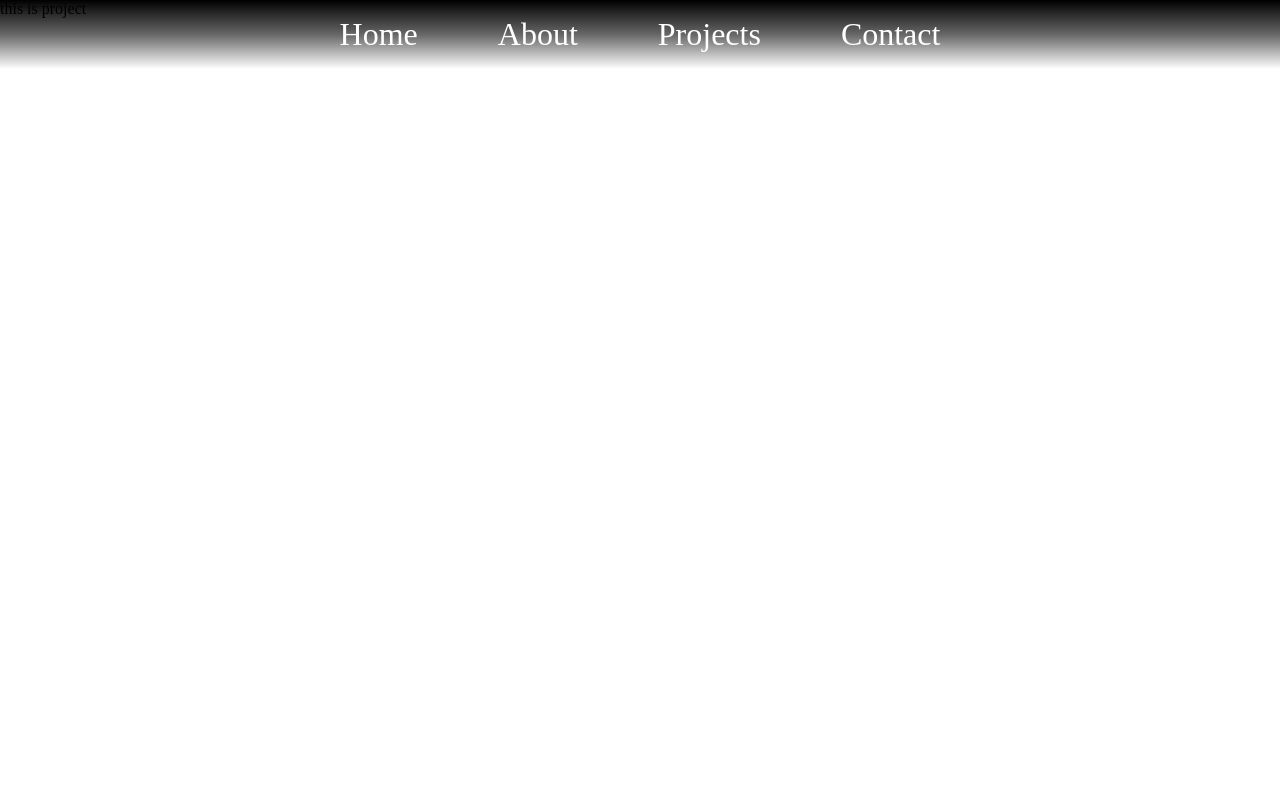
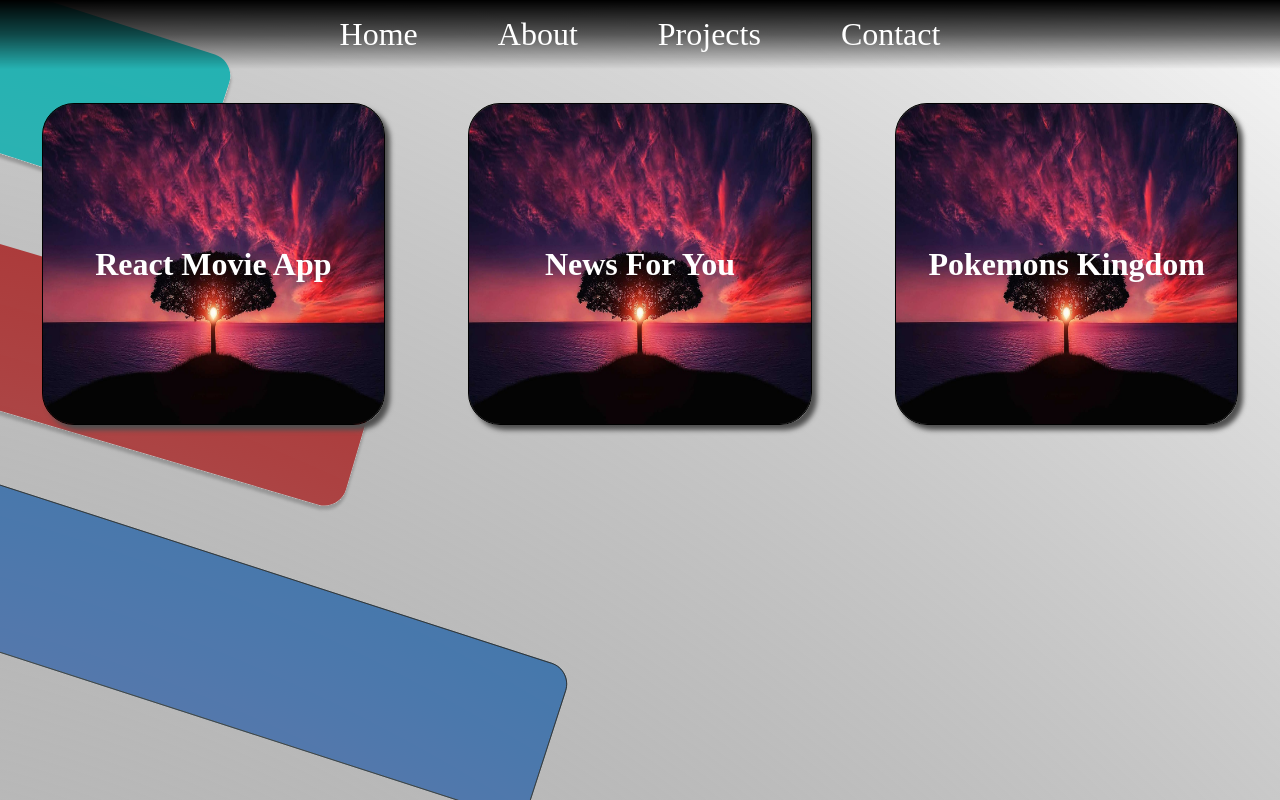
Before and after one commit to Dhruv6397/Dhruv-portfolio, a React (Vite) app: page /projects in a window 1280 px wide. Built offline with nearby package versions, Linux system fonts and the light colour scheme; a web font is replaced by a local one.

Commit message:
configured project section

```diff
--- /dev/null
+++ b/src/assets/ProjectDetail.json
@@ -0,0 +1,34 @@
+{
+    "HighLighted":[
+        {"id":1,
+        "name":"React Movie App",
+        "domain":"Website",
+        "imageUrl":"./../assets/demo.jpg",
+        "description":"This is movie app made in ReactJS.",
+        "gitLink":"https://github.com/Dhruv6397/final-react-movie-app"
+        },
+        {"id":2,
+        "name":"News For You",
+        "domain":"Website",
+        "imageUrl":"./../assets/demo.jpg",
+        "description":"This is movie app made in ReactJS.",
+        "gitLink":"https://github.com/Dhruv6397/News-for-you"
+        },
+        {"id":3,
+        "name":"Pokemons Kingdom",
+        "domain":"Website",
+        "imageUrl":"./../assets/demo.jpg",
+        "description":"This is Pokemons kingdom in ReactJS.",
+        "gitLink":"https://github.com/Dhruv6397/Pokemons"
+        }
+
+    ],
+    "ListOfAll":[
+        {"id":1,"name":"Netflix Clone","domain":"","image-url":"./../assets/demo.jpg","description":""},
+        {"id":2,"name":"To Do List","domain":"","image-url":"./../assets/demo.jpg","description":""},
+        {"id":3,"name":"Weather Status Finder","domain":"","image-url":"./../assets/demo.jpg","description":""},
+        {"id":4,"name":"Quotes Generator app","domain":"","image-url":"./../assets/demo.jpg","description":""},
+        {"id":5,"name":"Dhruv Movie App","domain":"","image-url":"./../assets/demo.jpg","description":""},
+        {"id":6,"name":"First Website","domain":"","image-url":"./../assets/demo.jpg","description":""}
+    ]
+}
--- a/src/components/About.jsx
+++ b/src/components/About.jsx
@@ -1,5 +1,7 @@
+import { useNavigate } from 'react-router-dom'
 import './../styles/About.css'
 export default function About() {
+  const navigate =useNavigate()
   return (
     <>
       <div className='about-main-container'>
@@ -11,7 +13,7 @@ export default function About() {
             <p className='para-content'>
               I&apos;m Dhruv, Student of computer science and engineering with curiosity to learn different-different technologies and working with them. Through out the academic journey I&apos;ve up skilled my self with many technologies such as JAVA, JAVASCRIPT, Python, C and Rust etc.
               I am MERN stack developer.
-              I have done many projects which are mentioned in projects section.
+              I have done many <span className='navigate-to-project' style={{cursor:"pointer"}} onClick={()=>navigate("./Projects")}>projects</span> which are mentioned in projects section.
               I had done diploma in computer science and engineering from Invertis University, Bareilly, Uttar Pradesh, BHARAT and B.Tech from Lovely professional university, Jalandhar, Punjab, BHARAT.
               My major was in Data Science, Where I gained the experience in SQL, Oracle DataBase, MySql, Excel, Tableau etc.
               In the domain of web development, I have worked in many projects with JS, ReactJS, HTML, CSS, NextJS, and mongoDB.
--- a/src/components/Contact.jsx
+++ b/src/components/Contact.jsx
@@ -1,8 +1,10 @@
-
+import './../styles/Contact.css'
 export default function Contact() {
   return (
-    <div>
-      this is contact
-    </div>
+    <>
+      <div className='contact-main-container'>
+
+      </div>
+    </>
   )
 }
--- a/src/components/Home.jsx
+++ b/src/components/Home.jsx
@@ -22,19 +22,19 @@ export default function Home() {
         </div>
         <div className='icons-class'>
           <a className='git-i' href='https://github.com/Dhruv6397' target='_blank'>
-            <GitHubIcon/>
+            <GitHubIcon fontSize='large'/>
             <span className='ic icon-git'>dhruv6397</span>
           </a>
           <a className='link-i' href='https://www.linkedin.com/in/dhruv6397/' target='_blank'>
-            <LinkedInIcon/>
+            <LinkedInIcon fontSize='large'/>
             <span className='ic icon-linked'>dhruv6397</span>
           </a>
           <a className='x-i' href='https://twitter.com/dhruvverma____' target='_blank'>
-            <XIcon/>
+            <XIcon fontSize='large'/>
             <span className='ic icon-x'>dhruvverma____</span>
           </a>
           <a className='ins-i' href='https://www.instagram.com/dhruv.verma___/' target='_blank'>
-            <InstagramIcon/>
+            <InstagramIcon fontSize="large"/>
             <span className='ic icon-insta'>dhruv.verma___</span>
           </a>
 
--- a/src/components/Projects.jsx
+++ b/src/components/Projects.jsx
@@ -1,8 +1,58 @@
+/* eslint-disable react/prop-types */
+import './../styles/Projects.css'
+import Data from'./../assets/ProjectDetail.json'
+import Image from './../assets/demo.jpg'
+import OpenInNewIcon from '@mui/icons-material/OpenInNew';
+// eslint-disable-next-line react/prop-types
+const IterateHighlightedData=({dataHighlighted})=>{
+  return(
+    <>
+    <div className='iterator-container'>
+      {
+        // eslint-disable-next-line react/prop-types
+        dataHighlighted.map(project=>(
+          <HighLightedCard key={project.id} project={project}/>
+        ))
+      }
+    </div>
+    </>
+  )
+}
+
+const HighLightedCard=({project})=>{
+  const {id,name,domain,imageUrl,description,gitLink} = project;
+  return(
+    <>
+      <div className='highlightedCard-container'>
+        <div className='image-container'>
+          <h6 style={{display:"none"}}>{imageUrl}{id}</h6>
+          <img src={Image} alt="img" />
+        </div>
+        <h1 className='project-name'>{name}</h1>
+        <div className='description-container' >
+          <p>{description}</p>
+          <h2>{domain}</h2>
+          <a href={gitLink} ><OpenInNewIcon fontSize='middle'/></a>
+        </div>
+
+      </div>
+
+    </>
+  )
+}
 
 export default function Projects() {
+  const data =Data;
   return (
-    <div>
-      this is project
-    </div>
+    <>
+      <div className='projects-main-container'>
+          <div className='high-lighted-container'>
+              <IterateHighlightedData dataHighlighted={data.HighLighted}/>
+          </div>
+      </div>
+      <div className='all-projects-list'>
+
+      </div>
+    </>
   )
 }
--- a/src/styles/About.css
+++ b/src/styles/About.css
@@ -12,13 +12,15 @@
     background-size: cover;
     user-select: none;
     display: flex;
-    top: 10%;
+
 }
 .whole-content{
     border: 1px solid rgb(0, 0, 0);
+    height: 100%;
     margin: 5em;
+    height: fit-content;
     border-radius: 2em;
-    background-color: rgba(0, 0, 0, 0.371);
+    background-color: rgba(0, 0, 0, 0.543);
     color: white;
     box-shadow: -3px -3px 5px black;
 }
@@ -27,6 +29,7 @@
     font-size: 1.5em;
 }
 .para-container{
+    z-index: 2;
     padding: 2em;
 }
 .para-content{
@@ -35,3 +38,11 @@
     line-height: 1.5em;
     text-align: justify;
 }
+@media screen and (max-width:500px) {
+    .whole-content{
+        margin: 1em;
+    }
+    .about-main-container{
+        height: 100%;
+    }
+}
--- /dev/null
+++ b/src/styles/Contact.css
@@ -0,0 +1,16 @@
+*{
+    margin:0;
+    padding: 0;
+}
+.contact-main-container{
+    height: 100vh;
+    width: 100vw;
+    background: url('./../assets/Darkbg.svg');
+    background-position: center;
+    background-repeat: no-repeat;
+    background-attachment: fixed;
+    background-size: cover;
+    user-select: none;
+    display: flex;
+    z-index: -1;
+}
--- a/src/styles/Home.css
+++ b/src/styles/Home.css
@@ -27,10 +27,18 @@
     overflow: hidden;
 
 }
+.greet{
+    width: 100%;
+    height:100%;
+    display: flex;
+    position: absolute;
+    justify-content: center;
+}
 .greet h2{
     position: absolute;
+    display: flex;
     top: 20%;
-    left: 20%;
+    right: 70%;
     font-size: 2em;
     color: rgb(213, 48, 48);
     padding: 1em;
@@ -47,14 +55,13 @@
     font-size: 15em;
     border-radius:.2em ;
     position: absolute;
-    top: 27%;
-    left: 27%;
+    top: 25%;
+    justify-content: center;
+    align-items: center;
     text-shadow: 5px 2px 5px rgba(140, 139, 139, 0.685);
     font-family: "Satisfy", cursive;
     font-weight: 600;
     font-style: normal;
-
-
 }
 .char:hover{
     text-shadow:5px 5px 5px rgba(255, 30, 0, 0.488);
@@ -74,7 +81,7 @@
 
 }
 .icons-class a:hover{
-    color: rgb(54, 102, 191);
+    color: rgb(191, 54, 54);
     .ic{
         color: white;
         font-size: .75em;
@@ -105,6 +112,16 @@
 .ins-i:hover{
     .icon-insta{
         display: block;
+    }
+}
+@media screen and (max-width:700px) {
+    .name{
+        padding: 30%;
+        font-size: 5em;
+    }
+    .icons-class{
+        left: 10%;
+        right: 10%;
     }
 }
 /*
--- a/src/styles/Navbar.css
+++ b/src/styles/Navbar.css
@@ -14,6 +14,7 @@
     z-index: 999;
 }
 a{
+    user-select: none;
     text-decoration: none;
     color: white;
     font-size: 2em;
@@ -26,3 +27,9 @@ a{
     color: rgb(5, 5, 5);
     transition: .5s ease-in;
 }
+
+@media  screen and (max-width:700px) {
+    .navbar-main-container{
+        display: none;
+    }
+}
--- /dev/null
+++ b/src/styles/Projects.css
@@ -0,0 +1,110 @@
+*{
+    margin:0;
+    padding: 0;
+}
+.projects-main-container{
+    height: 100vh;
+    width: 100vw;
+    background: url('./../assets/Darkbg.svg');
+    background-position: center;
+    background-repeat: no-repeat;
+    background-attachment: fixed;
+    background-size: cover;
+    user-select: none;
+    display: flex;
+    background-position: fixed;
+
+    z-index: -1;
+}
+.high-lighted-container{
+    height: 50%;
+    width: 100%;
+    margin-top: 5%;
+    z-index: 2;
+}
+.iterator-container{
+    display: grid;
+    grid-template-columns: 1fr 1fr 1fr;
+    height: 100%;
+    width: 100%;
+    place-items: center;
+}
+.highlightedCard-container{
+    margin: 1em;
+    height: 80%;
+    width: 80%;
+    display: flex;
+    color: white;
+    justify-content: center;
+    align-items: center;
+    flex-direction: column;
+    background-color: rgba(0, 0, 0, 0.772);
+    border-radius: 2em;
+    box-shadow: 5px 5px 5px rgb(79, 79, 79);
+    border: 1px solid rgb(0, 0, 0);
+}
+.image-container{
+    height: 100%;
+    width: 100%;
+}
+.highlightedCard-container .image-container img{
+    height: 100%;
+    width: 100%;
+    z-index: 1;
+    border-radius: 2em;
+}
+.project-name{
+    position: absolute;
+    color: white;
+}
+.description-container{
+    color: white;
+    z-index: 3;
+    position: absolute;
+    display: none;
+}
+
+.description-container p{
+    font-size: 1.5em;
+    overflow-wrap: break-word;
+}
+.description-container h2{
+    overflow-wrap: break-word;
+    font-size: 2em;
+}
+.description-container a{
+    float: right;
+}
+.description-container a:hover{
+    color: blue;
+}
+.highlightedCard-container:hover{
+    .description-container{
+        display: block;
+    }
+    .project-name{
+        display: none;
+    }
+    .image-container{
+        filter: blur(5px);
+    }
+
+}
+@media  screen and (max-width:1160px) {
+    .iterator-container{
+        display: grid;
+        grid-template-columns: 1fr 1fr;
+    }
+    .projects-main-container{
+        padding-top: 10%;
+    }
+}
+@media  screen and (max-width:600px){
+    .iterator-container{
+        display: grid;
+        grid-template-columns: 1fr ;
+    }
+    .projects-main-container{
+
+    }
+}
```
Also changed, not shown: src/assets/demo.jpg (added), src/components/Navbar.jsx (line endings or trailing spaces).
